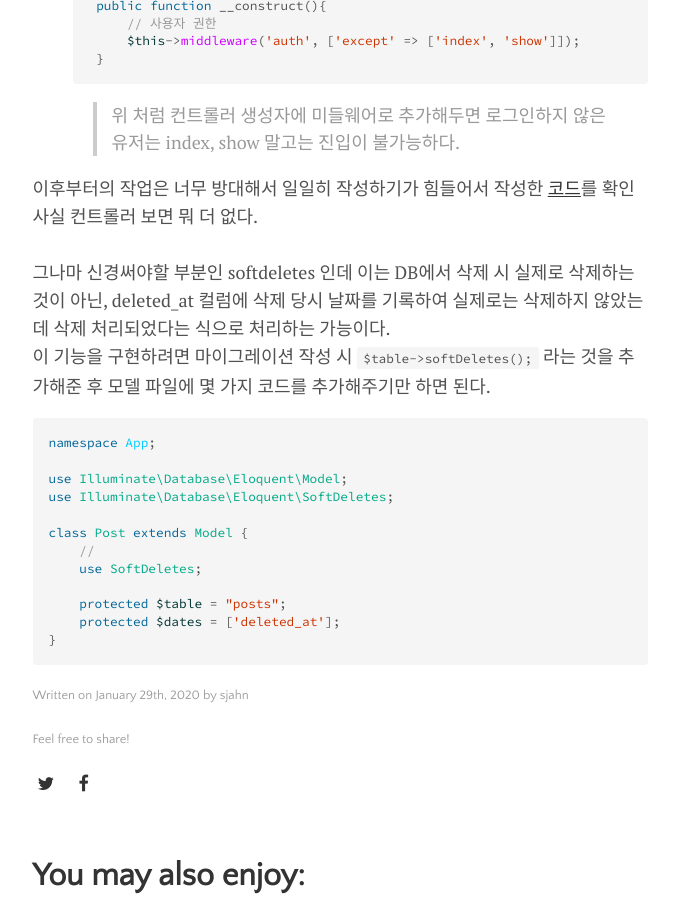
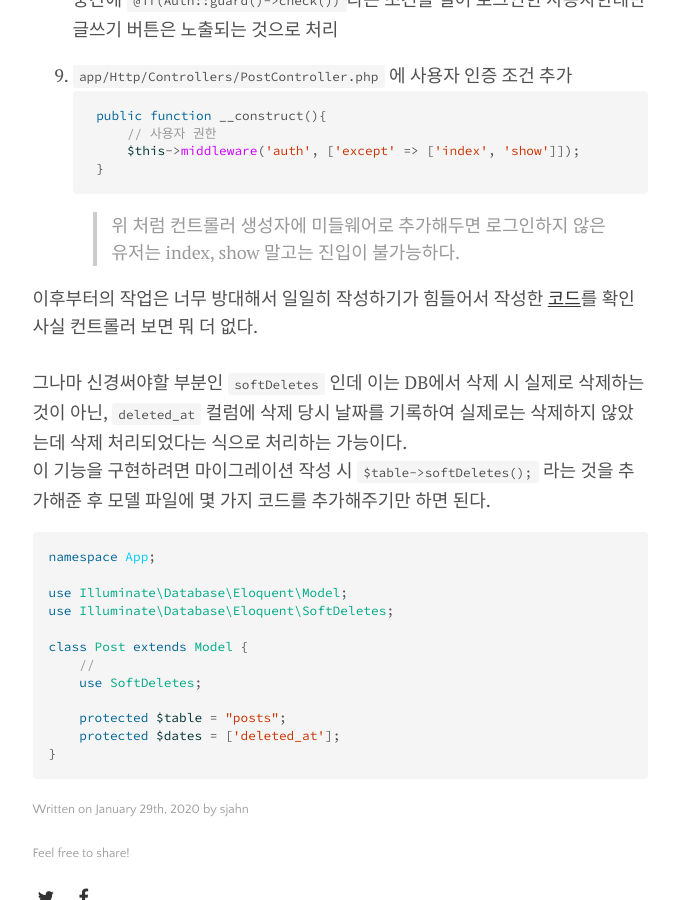
Before and after one commit to asj214/asj214.github.io, a Jekyll site: the page built from _posts/2020-01-29-php-laravel-post.md, in a window 1280 px wide and 900 px high, scrolled down 2626 px. Shown: the whole window, without its empty margins (300-975 px from the left). Built offline with Jekyll 4.4.1, drawn with Linux system fonts in a browser that asks for light colours; comment, search, counter and statistics services are not loaded; some of the changed text lies outside the part shown.

Commit message:
마감 작업

```diff
--- a/_posts/2020-01-29-php-laravel-post.md
+++ b/_posts/2020-01-29-php-laravel-post.md
@@ -9,13 +9,13 @@ tags: [php, laravel]
 
 <br>
 [이전글](/php/php-laravel-install.html)에서는 `composer`로 라라벨을 설치하고,
-laravel/ui 라는 패키지를 설치하여 회원가입, 로그인 기능 구현을 하였다.
+`laravel/ui` 라는 패키지를 설치하여 회원가입, 로그인 기능 구현을 하였다.
 <br>
 이번에는 회원 테이블에 최종 로그인 날짜를 기록하는 기능을 추가하고, 간단한 게시판을 만들어볼 예정이다.
 <br>
 기존에 라라벨, 장고, 루비온더레일즈같은 프레임워크를 사용해본 경험이 없는 사람들에게는 많이 생소한 개발방식이라 이 방식을 익히는 것이 굉장히 중요하다.
 <br>
-가장 핵심이 되는 것은 `artisan`을 이용한 db 마이그레이션, 모델 컨트롤러 생성이다.
+가장 핵심이 되는 것은 `artisan`을 이용한 db 마이그레이션, 모델, 컨트롤러 생성이다.
 <br>
 
 #### 최종 로그인 컬럼 추가하기
@@ -119,7 +119,7 @@ laravel/ui 라는 패키지를 설치하여 회원가입, 로그인 기능 구
 
 이후부터의 작업은 너무 방대해서 일일히 작성하기가 힘들어서 작성한 [코드](https://github.com/asj214/sjahn.homestead.test/blob/master/app/Http/Controllers/PostController.php)를 확인 사실 컨트롤러 보면 뭐 더 없다.
 <br>
-그나마 신경써야할 부분인 softdeletes 인데 이는 DB에서 삭제 시 실제로 삭제하는 것이 아닌, deleted_at 컬럼에 삭제 당시 날짜를 기록하여
+그나마 신경써야할 부분인 `softDeletes` 인데 이는 DB에서 삭제 시 실제로 삭제하는 것이 아닌, `deleted_at` 컬럼에 삭제 당시 날짜를 기록하여
 실제로는 삭제하지 않았는데 삭제 처리되었다는 식으로 처리하는 가능이다.
 이 기능을 구현하려면 마이그레이션 작성 시 `$table->softDeletes();` 라는 것을 추가해준 후 모델 파일에 몇 가지 코드를 추가해주기만 하면 된다.
 
```
Also changed, not shown: _posts/2020-01-26-php-laravel-install.md (+1 -1 lines), 5 other files.
